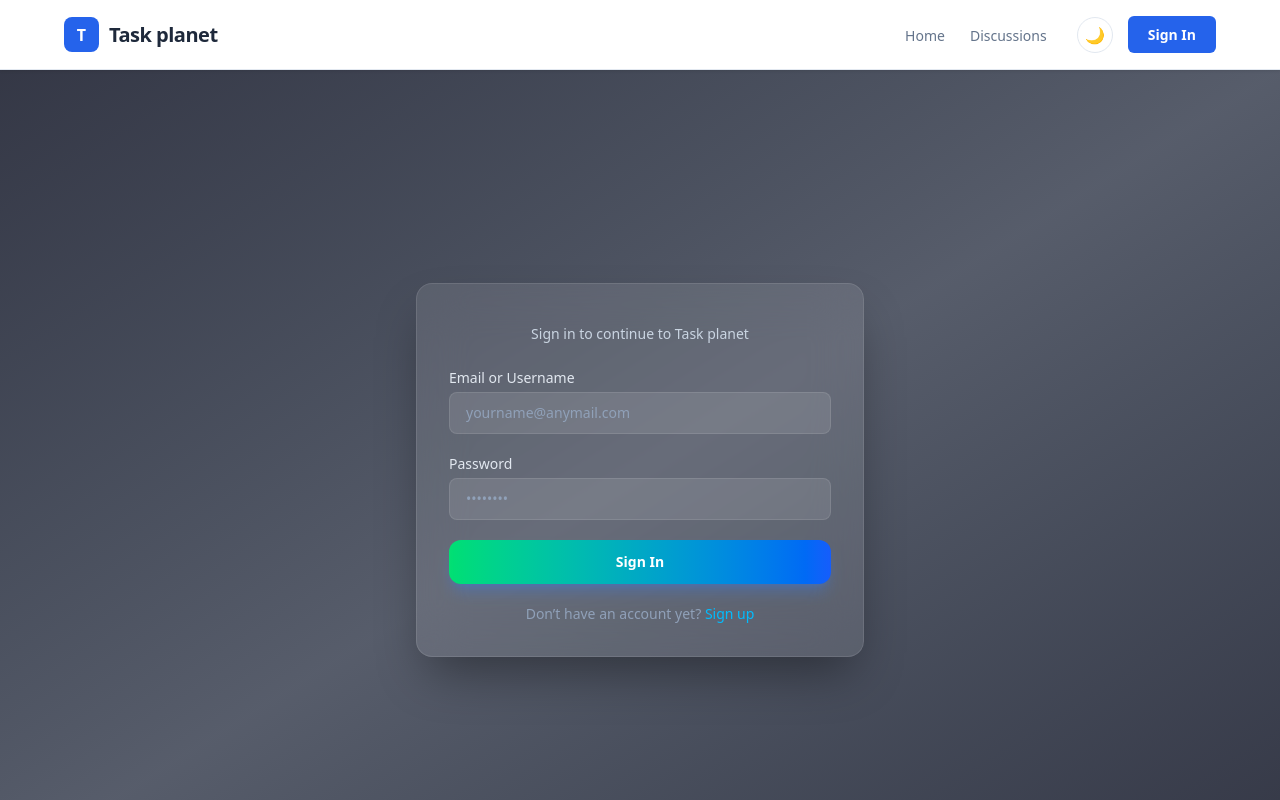
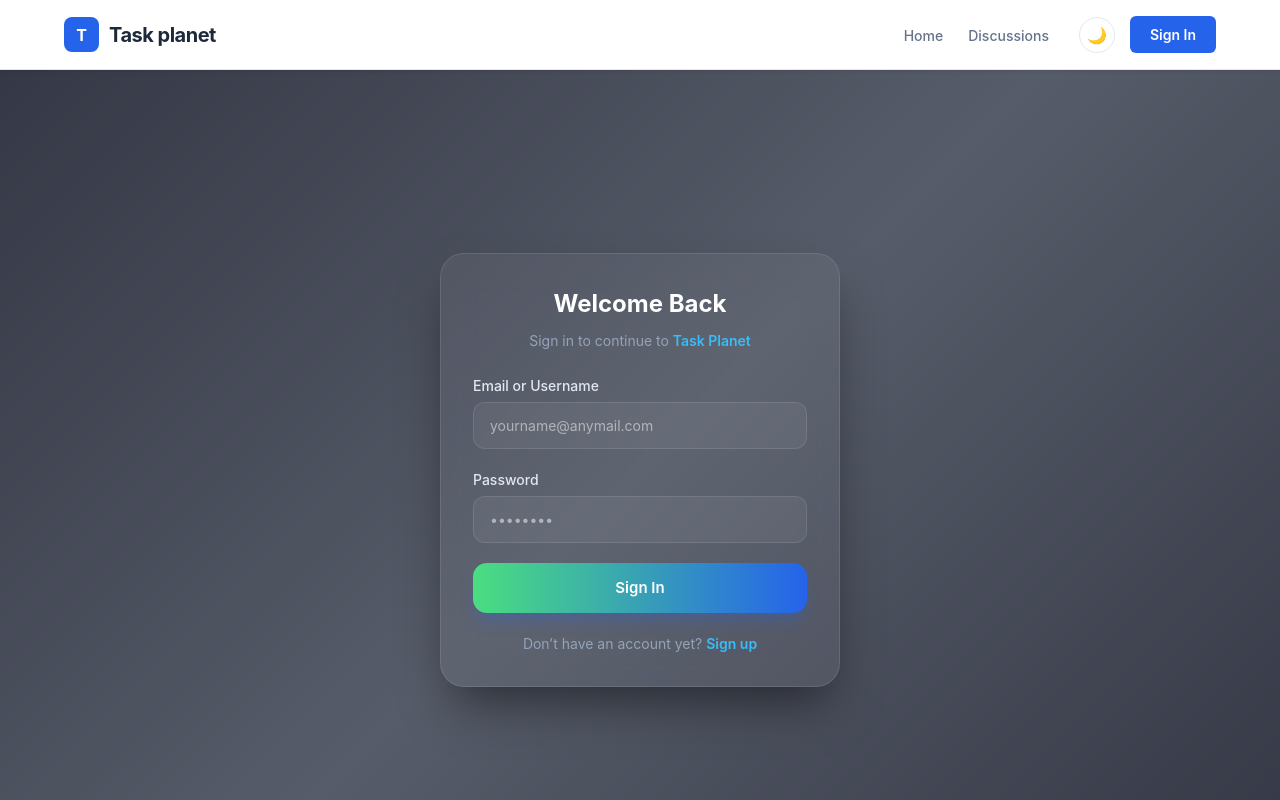
Before and after one commit to tarunkumarkushwaha/3W-Assignment, a React (Vite) app in the folder Frontend/: page /login in a window 1280 px wide. Shown: the top 800 px of the page. Built offline with nearby package versions, Linux system fonts and the light colour scheme; no server answers.

Commit message:
url change + unable fetch from render fix

```diff
--- a/Frontend/package.json
+++ b/Frontend/package.json
@@ -22,8 +22,7 @@
     "react-dom": "^19.0.0",
     "react-redux": "^9.2.0",
     "react-router-dom": "^7.13.2",
-    "react-toastify": "^11.0.5",
-    "tailwindcss": "^4.0.9"
+    "react-toastify": "^11.0.5"
   },
   "devDependencies": {
     "@eslint/js": "^9.21.0",
--- a/Frontend/src/routes/Login.jsx
+++ b/Frontend/src/routes/Login.jsx
@@ -5,9 +5,42 @@ import { setAuth, setLoading } from '../../redux/authSlice';
 import { setUserName } from '../../redux/authSlice';
 import { toast } from "react-toastify"
 
+const labelStyle = {
+  display: 'block',
+  marginBottom: '6px',
+  fontSize: '14px',
+  fontWeight: '500',
+  color: '#e2e8f0'
+};
+
+const inputStyle = {
+  width: '100%',
+  borderRadius: '12px',
+  padding: '12px 16px',
+  fontSize: '14px',
+  backgroundColor: 'rgba(255, 255, 255, 0.05)',
+  color: '#fff',
+  border: '1px solid rgba(255, 255, 255, 0.1)',
+  outline: 'none',
+  transition: 'all 0.2s ease',
+  boxSizing: 'border-box'
+};
+
+const buttonStyle = {
+  width: '100%',
+  borderRadius: '14px',
+  padding: '14px',
+  fontSize: '15px',
+  fontWeight: '600',
+  color: '#fff',
+  border: 'none',
+  boxShadow: '0 10px 15px -3px rgba(37, 99, 235, 0.3)',
+  transition: 'all 0.3s ease'
+};
+
 const Login = () => {
   const [password, setpassword] = useState("")
-  const { userName, backendURL, loading } = useSelector((state) => state.AUTH);
+  const { userName, backendURL, loading, dark } = useSelector((state) => state.AUTH);
   const dispatch = useDispatch();
   const navigate = useNavigate();
 
@@ -43,6 +76,7 @@ const Login = () => {
       }));
 
       toast.success(`User ${userName} signed in successfully`);
+      dispatch(resetPostState());
       navigate("/post");
 
     } catch (err) {
@@ -56,90 +90,100 @@ const Login = () => {
 
   return (
     <>
-      <div className="mainbg bg-no-repeat bg-left min-h-screen">
-        <div className="min-h-screen bg-linear-to-br from-slate-950/80 via-slate-900/70 to-slate-950/80 flex items-center justify-center px-4">
+      <div className="mainbg" style={{
+        backgroundRepeat: 'no-repeat',
+        backgroundPosition: 'left',
+        minHeight: '100vh'
+      }}>
+        <div style={{
+          minHeight: '100vh',
+          background: 'linear-gradient(135deg, rgba(2, 6, 23, 0.8) 0%, rgba(15, 23, 42, 0.7) 50%, rgba(2, 6, 23, 0.8) 100%)',
+          display: 'flex',
+          alignItems: 'center',
+          justifyContent: 'center',
+          padding: '0 16px'
+        }}>
+          <section style={{ width: '100%', maxWidth: '400px' }}>
 
-          <section className="smooth-entry w-full max-w-md">
+            {/* Glass Card */}
+            <div style={{
+              borderRadius: '24px',
+              backgroundColor: 'rgba(255, 255, 255, 0.05)',
+              backdropFilter: 'blur(16px)',
+              WebkitBackdropFilter: 'blur(16px)', // Safari support
+              border: '1px solid rgba(255, 255, 255, 0.1)',
+              boxShadow: '0 25px 50px -12px rgba(0, 0, 0, 0.5)',
+              overflow: 'hidden'
+            }}>
 
-            <div className="rounded-2xl bg-white/10 backdrop-blur-xl
-          border border-white/10 shadow-2xl shadow-black/40">
+              <div style={{ padding: '32px' }}>
 
-              <div className="p-8 space-y-6">
-
-                <div className="text-center">
-
-                  <p className="mt-2 text-sm text-slate-300">
-                    Sign in to continue to Task planet
+                <div style={{ textAlign: 'center', marginBottom: '24px' }}>
+                  <h2 style={{ fontSize: '24px', fontWeight: '700', color: '#fff', margin: '0' }}>Welcome Back</h2>
+                  <p style={{ marginTop: '8px', fontSize: '14px', color: '#94a3b8' }}>
+                    Sign in to continue to <span style={{ color: '#38bdf8', fontWeight: '600' }}>Task Planet</span>
                   </p>
                 </div>
 
+                <div style={{ display: 'flex', flexDirection: 'column', gap: '20px' }}>
 
-                <div className="space-y-5">
-
+                  {/* Email Field */}
                   <div>
-                    <label
-                      htmlFor="email"
-                      className="block mb-1 text-sm font-medium text-slate-200"
-                    >
-                      Email or Username
-                    </label>
+                    <label htmlFor="email" style={labelStyle}>Email or Username</label>
                     <input
-                      value={userName ? userName : ""}
+                      value={userName || ""}
                       onChange={(e) => dispatch(setUserName(e.target.value))}
                       type="email"
-                      name="email"
                       id="email"
                       placeholder="yourname@anymail.com"
                       required
-                      className="w-full rounded-lg px-4 py-2.5 text-sm
-                    bg-white/10 text-white placeholder-slate-400
-                    border border-white/10
-                    focus:outline-none focus:ring-2 focus:ring-sky-500"
+                      style={inputStyle}
                     />
                   </div>
 
+                  {/* Password Field */}
                   <div>
-                    <label
-                      htmlFor="password"
-                      className="block mb-1 text-sm font-medium text-slate-200"
-                    >
-                      Password
-                    </label>
+                    <label htmlFor="password" style={labelStyle}>Password</label>
                     <input
                       value={password}
                       onChange={(e) => setpassword(e.target.value.trim())}
                       type="password"
-                      name="password"
                       id="password"
                       placeholder="••••••••"
                       required
-                      className="w-full rounded-lg px-4 py-2.5 text-sm
-                    bg-white/10 text-white placeholder-slate-400
-                    border border-white/10
-                    focus:outline-none focus:ring-2 focus:ring-sky-500"
+                      style={inputStyle}
                     />
                   </div>
 
+                  {/* Login Button */}
                   <button
                     onClick={handleSignin}
                     disabled={loading}
-                    className={`w-full rounded-xl py-3 text-sm font-semibold text-white
-                  bg-linear-to-r from-green-400 to-blue-600
-                  shadow-lg shadow-blue-500/30
-                  transition-all duration-300
-                  hover:shadow-blue-500/50 hover:-translate-y-0.5
-                  active:scale-95
-                  ${loading ? "opacity-50 cursor-not-allowed" : ""}`}
+                    style={{
+                      ...buttonStyle,
+                      opacity: loading ? 0.6 : 1,
+                      cursor: loading ? 'not-allowed' : 'pointer',
+                      background: 'linear-gradient(to right, #4ade80, #2563eb)',
+                    }}
+                    onMouseOver={(e) => {
+                      if (!loading) {
+                        e.target.style.transform = 'translateY(-2px)';
+                        e.target.style.boxShadow = '0 10px 20px -5px rgba(37, 99, 235, 0.5)';
+                      }
+                    }}
+                    onMouseOut={(e) => {
+                      if (!loading) {
+                        e.target.style.transform = 'translateY(0)';
+                        e.target.style.boxShadow = '0 10px 15px -3px rgba(37, 99, 235, 0.3)';
+                      }
+                    }}
                   >
                     {loading ? "Signing in..." : "Sign In"}
                   </button>
 
-                  <p className="text-center text-sm text-slate-400">
+                  <p style={{ textAlign: 'center', fontSize: '14px', color: '#94a3b8', margin: '0' }}>
                     Don’t have an account yet?{" "}
-                    <Link
-                      to="/signup"
-                      className="font-medium text-sky-400 hover:underline"
-                    >
+                    <Link to="/signup" style={{ color: '#38bdf8', textDecoration: 'none', fontWeight: '600' }}>
                       Sign up
                     </Link>
                   </p>
@@ -147,7 +191,6 @@ const Login = () => {
                 </div>
               </div>
             </div>
-
           </section>
         </div>
       </div>
--- a/Frontend/src/routes/Signup.jsx
+++ b/Frontend/src/routes/Signup.jsx
@@ -4,12 +4,46 @@ import { useState } from "react"
 import { setUserName } from '../../redux/authSlice';
 import { useDispatch, useSelector } from 'react-redux';
 
+const labelStyle = {
+  display: 'block',
+  marginBottom: '6px',
+  fontSize: '14px',
+  fontWeight: '500',
+  color: '#e2e8f0'
+};
+
+const inputStyle = {
+  width: '100%',
+  borderRadius: '12px',
+  padding: '12px 16px',
+  fontSize: '14px',
+  backgroundColor: 'rgba(255, 255, 255, 0.05)',
+  color: '#fff',
+  border: '1px solid rgba(255, 255, 255, 0.1)',
+  outline: 'none',
+  transition: 'all 0.2s ease',
+  boxSizing: 'border-box' // Essential for width: 100% to work with padding
+};
+
+const buttonStyle = {
+  width: '100%',
+  borderRadius: '14px',
+  padding: '14px',
+  fontSize: '15px',
+  fontWeight: '600',
+  color: '#fff',
+  border: 'none',
+  boxShadow: '0 10px 15px -3px rgba(37, 99, 235, 0.3)',
+  transition: 'all 0.3s ease',
+  cursor: 'pointer'
+};
+
 const Signup = () => {
   const [naam, setnaam] = useState("")
   const [password, setpassword] = useState("")
   const [showpass, setshowpass] = useState(false)
   const [checkpassword, setcheckpassword] = useState("")
-  const { backendURL } = useSelector((state) => state.AUTH);
+  const { backendURL, dark } = useSelector((state) => state.AUTH);
   const dispatch = useDispatch();
 
   const passwordValidator = (pass) => {
@@ -81,136 +115,136 @@ const Signup = () => {
 
 
   return (
-    <>
-      <section className="mainbg mt-10 bg-no-repeat bg-left min-h-screen">
-        <div className="min-h-screen bg-linear-to-br from-slate-950/80 via-slate-900/70 to-slate-950/80 flex items-center justify-center px-4">
+    <section className="mainbg" style={{
+      backgroundRepeat: 'no-repeat',
+      backgroundPosition: 'left',
+      minHeight: '100vh',
+      marginTop: '40px'
+    }}>
+      <div style={{
+        minHeight: '100vh',
+        background: 'linear-gradient(135deg, rgba(2, 6, 23, 0.8) 0%, rgba(15, 23, 42, 0.7) 50%, rgba(2, 6, 23, 0.8) 100%)',
+        display: 'flex',
+        alignItems: 'center',
+        justifyContent: 'center',
+        padding: '0 16px'
+      }}>
+        <div style={{ width: '100%', maxWidth: '448px' }}>
 
-          <div className="smooth-entry w-full max-w-md">
+          <div style={{
+            borderRadius: '24px',
+            backgroundColor: 'rgba(255, 255, 255, 0.05)',
+            backdropFilter: 'blur(16px)',
+            WebkitBackdropFilter: 'blur(16px)',
+            border: '1px solid rgba(255, 255, 255, 0.1)',
+            boxShadow: '0 25px 50px -12px rgba(0, 0, 0, 0.5)',
+            overflow: 'hidden'
+          }}>
 
-            <div className="rounded-2xl bg-white/10 backdrop-blur-xl
-          border border-white/10 shadow-2xl shadow-black/40">
+            <div style={{ padding: '32px' }}>
 
-              <div className="p-8 space-y-6">
-
-                <div className="text-center">
-                  <h1 className="text-2xl md:text-3xl font-extrabold text-white">
+              <div style={{ textAlign: 'center', marginBottom: '24px' }}>
+                <h1 style={{
+                  fontSize: '28px',
+                  fontWeight: '800',
+                  color: '#fff',
+                  margin: '0',
+                  letterSpacing: '-0.5px'
+                }}>
                   Create your account
                 </h1>
-                  <p className="mt-2 text-sm text-slate-300">
-                    Join Task planet and start practicing smarter
+                <p style={{ marginTop: '8px', fontSize: '14px', color: '#94a3b8' }}>
+                  Join <span style={{ color: '#38bdf8', fontWeight: '600' }}>Task Planet</span> and start earning smartly
                 </p>
               </div>
 
-                <div className="space-y-5">
+              <div style={{ display: 'flex', flexDirection: 'column', gap: '18px' }}>
 
                 <div>
-                    <label
-                      htmlFor="email"
-                      className="block mb-1 text-sm font-medium text-slate-200"
-                    >
-                      Email
-                    </label>
+                  <label htmlFor="email" style={labelStyle}>Email</label>
                   <input
                     value={naam}
                     onChange={(e) => setnaam(e.target.value)}
                     type="email"
-                      name="email"
                     id="email"
                     placeholder="name@anymail.com"
                     required
-                      className="w-full rounded-lg px-4 py-2.5 text-sm
-                    bg-white/10 text-white placeholder-slate-400
-                    border border-white/10
-                    focus:outline-none focus:ring-2 focus:ring-sky-500"
+                    style={inputStyle}
                   />
                 </div>
 
                 <div>
-                    <label
-                      htmlFor="password"
-                      className="block mb-1 text-sm font-medium text-slate-200"
-                    >
-                      Password
-                    </label>
+                  <label htmlFor="password" style={labelStyle}>Password</label>
                   <input
                     value={password}
                     onChange={(e) => setpassword(e.target.value)}
                     type={showpass ? "text" : "password"}
-                      name="password"
                     id="password"
                     placeholder="••••••••"
                     required
-                      className="w-full rounded-lg px-4 py-2.5 text-sm
-                    bg-white/10 text-white placeholder-slate-400
-                    border border-white/10
-                    focus:outline-none focus:ring-2 focus:ring-sky-500"
+                    style={inputStyle}
                   />
                 </div>
 
                 <div>
-                    <label
-                      htmlFor="confirm-password"
-                      className="block mb-1 text-sm font-medium text-slate-200"
-                    >
-                      Confirm Password
-                    </label>
+                  <label htmlFor="confirm-password" style={labelStyle}>Confirm Password</label>
                   <input
                     value={checkpassword}
                     onChange={(e) => setcheckpassword(e.target.value)}
                     type={showpass ? "text" : "password"}
-                      name="confirm-password"
                     id="confirm-password"
                     placeholder="••••••••"
                     required
-                      className="w-full rounded-lg px-4 py-2.5 text-sm
-                    bg-white/10 text-white placeholder-slate-400
-                    border border-white/10
-                    focus:outline-none focus:ring-2 focus:ring-sky-500"
+                    style={inputStyle}
                   />
                 </div>
 
-                  <div className="flex items-center gap-2 text-sm text-slate-300">
+                <div style={{ display: 'flex', alignItems: 'center', gap: '8px' }}>
                   <input
                     type="checkbox"
                     id="check"
-                      name="check"
                     checked={showpass}
                     onChange={(e) => setshowpass(e.target.checked)}
-                      className="accent-sky-500"
+                    style={{ cursor: 'pointer', accentColor: '#38bdf8' }}
                   />
-                    <label htmlFor="check">Show passwords</label>
+                  <label htmlFor="check" style={{ fontSize: '13px', color: '#cbd5e1', cursor: 'pointer' }}>
+                    Show passwords
+                  </label>
                 </div>
 
                 <button
                   onClick={handleSignup}
-                    className="w-full rounded-xl py-3 text-sm font-semibold text-white
-                  bg-linear-to-r from-green-400 to-blue-600
-                  shadow-lg shadow-blue-500/30
-                  transition-all duration-300
-                  hover:shadow-blue-500/50 hover:-translate-y-0.5
-                  active:scale-95"
+                  style={{
+                    ...buttonStyle,
+                    background: 'linear-gradient(to right, #4ade80, #2563eb)',
+                    marginTop: '10px'
+                  }}
+                  onMouseOver={(e) => {
+                    e.target.style.transform = 'translateY(-2px)';
+                    e.target.style.boxShadow = '0 10px 20px -5px rgba(37, 99, 235, 0.5)';
+                  }}
+                  onMouseOut={(e) => {
+                    e.target.style.transform = 'translateY(0)';
+                    e.target.style.boxShadow = '0 10px 15px -3px rgba(37, 99, 235, 0.3)';
+                  }}
                 >
                   Create Account
                 </button>
 
-                  <p className="text-center text-sm text-slate-400">
+                <p style={{ textAlign: 'center', fontSize: '14px', color: '#94a3b8', margin: '0' }}>
                   Already have an account?{" "}
-                    <Link
-                      to="/login"
-                      className="font-medium text-sky-400 hover:underline"
-                    >
+                  <Link to="/login" style={{ color: '#38bdf8', textDecoration: 'none', fontWeight: '600' }}>
                     Login here
                   </Link>
                 </p>
 
               </div>
             </div>
-            </div>
 
           </div>
         </div>
+      </div>
     </section>
-    </>
 
   )
 }
```
Also changed, not shown: Frontend/redux/postSlice.js (+8 -2 lines), Frontend/src/App.jsx (+0 -8 lines), Frontend/src/routes/PostPage.jsx (+4 -5 lines), 1 other file (tests, documents, lock files or other folders). Lines whose indentation alone changed are shown as unchanged.
